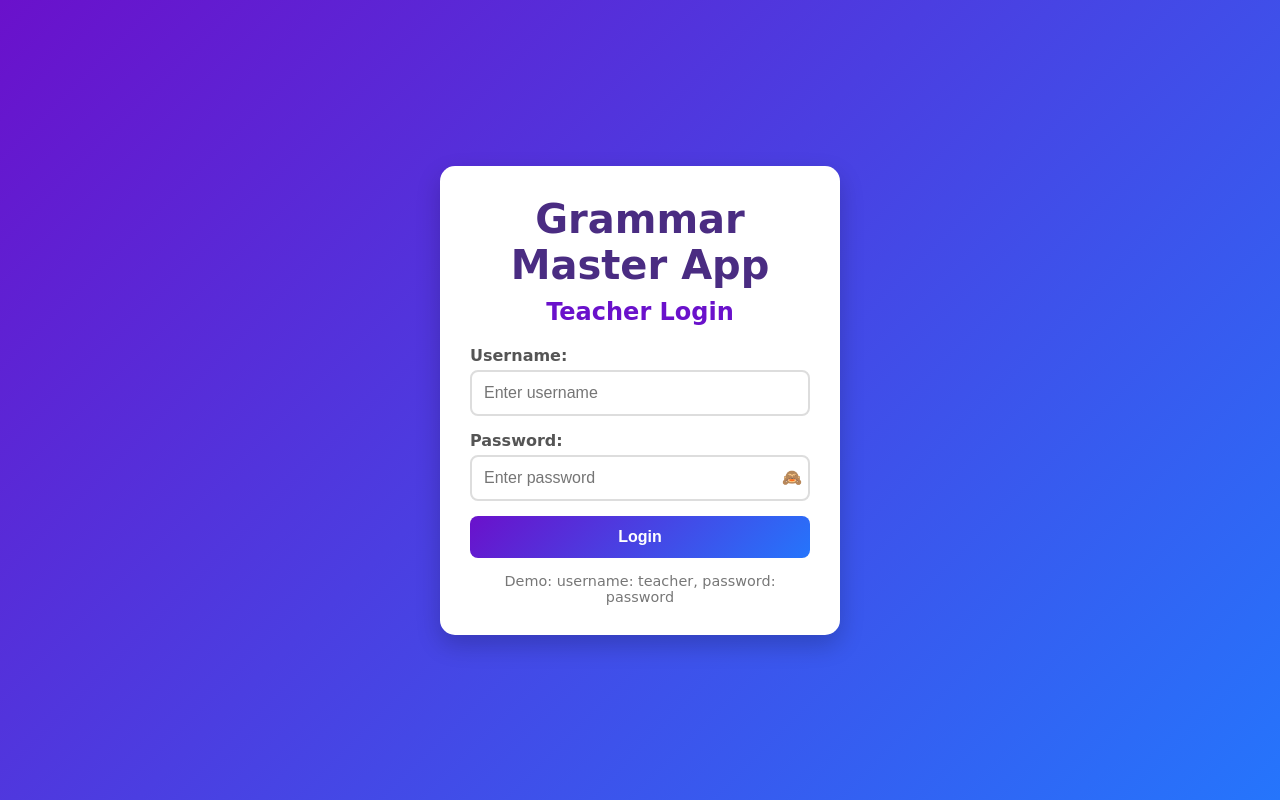
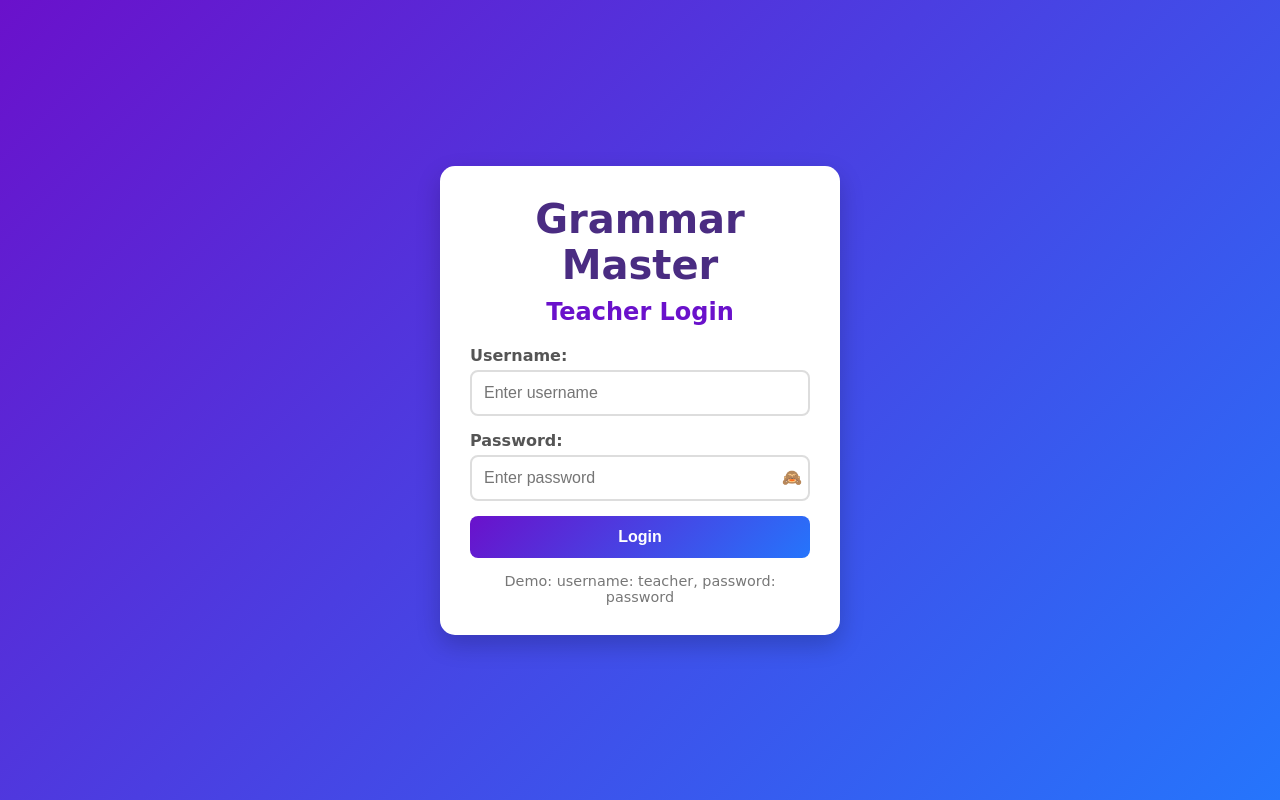
Before and after one commit to hadikoubaissi22/grammar-master, a React (Create React App) app: page / in a window 1280 px wide. Built offline with nearby package versions, Linux system fonts and the light colour scheme.

Commit message:
login page 2

```diff
--- a/src/App.js
+++ b/src/App.js
@@ -160,7 +160,7 @@ if (!isLoggedIn) {
     return (
       <div className="app login-page">
         <div className="login-container">
-          <h1>Grammar Master App</h1>
+          <h1>Grammar Master</h1>
           <h2>Teacher Login</h2>
           <form onSubmit={handleLogin}>
             <div className="input-group">
```
